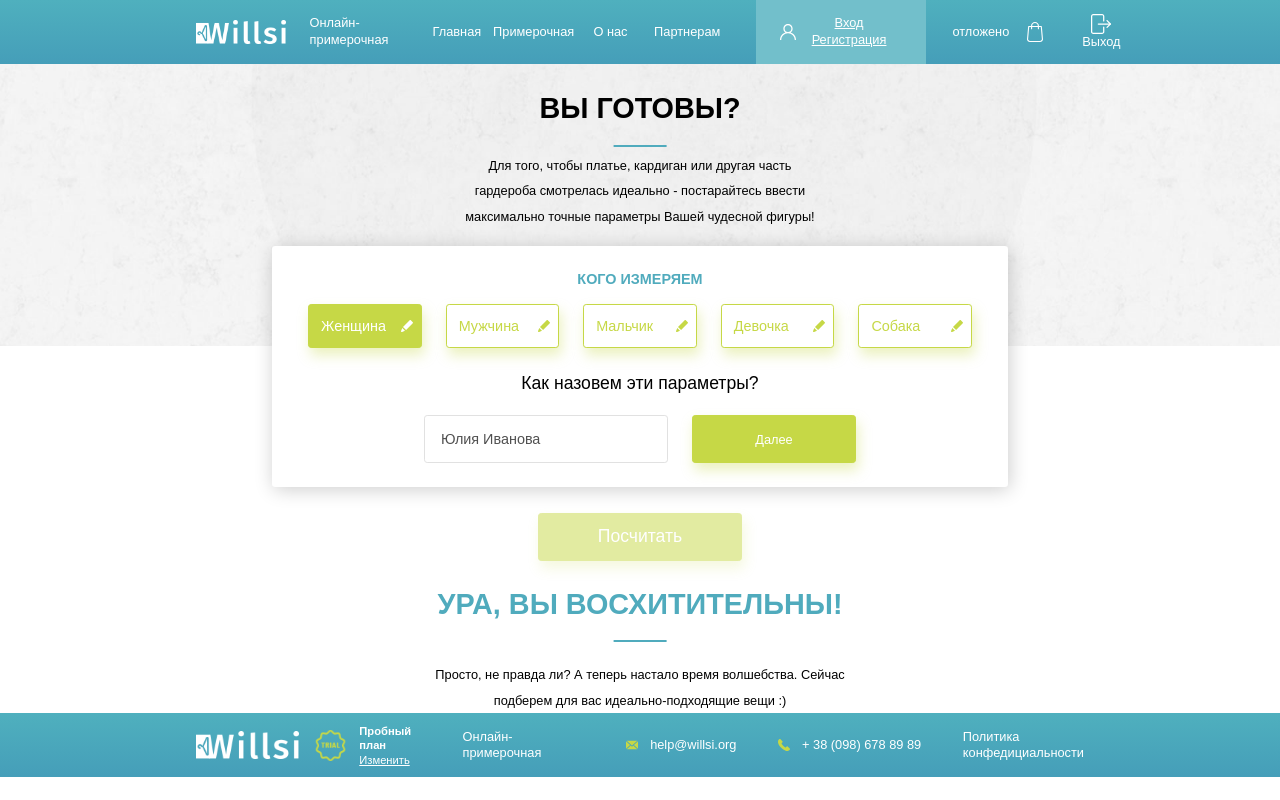
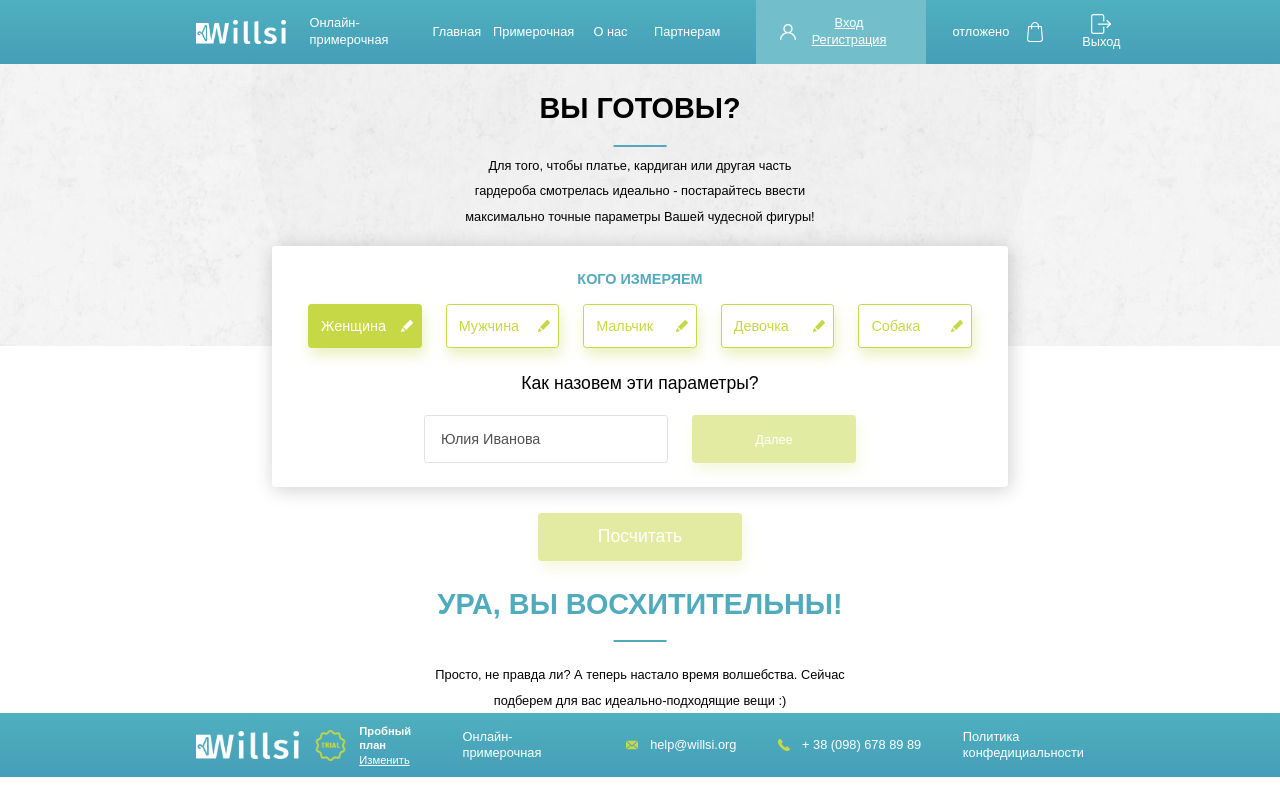
Before and after one commit to serg27makar/willsi, a React (Create React App) app: page /data in a window 1280 px wide. Built offline with nearby package versions, Linux system fonts and the light colour scheme.

Commit message:
Fix disabled button state

```diff
--- a/src/action/index.js
+++ b/src/action/index.js
@@ -257,13 +257,6 @@ export const actionNewUser = (NewUser) => {
     }
 };
 
-export const actionSearchDisabled = (searchDisabled) => {
-    return {
-        type: 'SEARCH_DISABLED',
-        searchDisabled: searchDisabled
-    }
-};
-
 export const actionSelectedSubCatalogID = (selectedSubCatalogID) => {
     return {
         type: 'SELECTED_SUB_CATALOG_ID',
--- a/src/components/InputDataParams.js
+++ b/src/components/InputDataParams.js
@@ -110,8 +110,8 @@ class InputDataParams extends React.Component {
                                            value={this.state.name || ""}
                                            onChange={this.onChange}
                                     />
-                                    <button className={"recalculate-envelope__button-next text-16 medium" + (this.props.disabled ? " disabled-btn" : "")}
-                                            disabled={this.props.disabled}
+                                    <button className={"recalculate-envelope__button-next text-16 medium " + (this.state.name ? "" : "disabled-btn")}
+                                            disabled={!this.state.name}
                                             onClick={this.updateData}>{ru.Next}</button>
                                 </div>
                             </div>
--- a/src/modals/RecalculateModal.js
+++ b/src/modals/RecalculateModal.js
@@ -1,8 +1,10 @@
 import React from "react";
 import {
     actionEmail,
-    actionHeaderUser, actionOpenModal,
-    actionSearchDisabled, actionUserName, actionUsersParameters
+    actionHeaderUser,
+    actionOpenModal,
+    actionUserName,
+    actionUsersParameters
 } from "../action";
 import {connect} from "react-redux";
 import Recalculate from "../components/Recalculate";
@@ -86,7 +88,6 @@ class RecalculateModal extends React.Component {
     }
 
     lastBlock(params) {
-        this.props.searchDisabledFunction(true);
         this.addParams(params, true);
     }
 
@@ -180,9 +181,6 @@ const mapDispatchToProps = dispatch => {
         usersParametersFunction: (UsersParameters) => {
             dispatch(actionUsersParameters(UsersParameters))
         },
-        searchDisabledFunction: (searchDisabled) => {
-            dispatch(actionSearchDisabled(searchDisabled))
-        },
         headerUserFunction: (HeaderUser) => {
             dispatch(actionHeaderUser(HeaderUser))
         },
--- a/src/pages/Data.js
+++ b/src/pages/Data.js
@@ -160,7 +160,7 @@ class Data extends React.Component {
         return(
             <div className="content">
                 <DataHeader/>
-                <InputDataParams nextParams={this.nextParams} changeGender={this.genderSwitcher} disabled={this.props.searchDisabled}/>
+                <InputDataParams nextParams={this.nextParams} changeGender={this.genderSwitcher}/>
                 <RecalculateFooter disabled={!this.state.startParams}/>
             </div>
         )
@@ -170,7 +170,6 @@ class Data extends React.Component {
 function MapStateToProps(state) {
     return {
         page: state.pageReducer.page,
-        searchDisabled: state.catalogReducer.searchDisabled,
         UserID: state.userReducer.UserID,
         UserName: state.userReducer.UserName,
         Email: state.userReducer.Email,
--- a/src/reducers/catalogReducer.js
+++ b/src/reducers/catalogReducer.js
@@ -2,7 +2,6 @@ const initialState = {
     catalog: "0",
     catalogName: "",
     subCatalogName: "",
-    searchDisabled: false,
     selectedSubCatalogID: -1,
     searchItemParams: {},
     searchItemColor: {},
@@ -26,11 +25,6 @@ export default function catalogReducer(state = initialState, action) {
                 ...state,
                 subCatalogName: action.subCatalogName
             };
-        case "SEARCH_DISABLED":
-            return {
-                ...state,
-                searchDisabled: action.searchDisabled
-            };
         case "SELECTED_SUB_CATALOG_ID":
             return {
                 ...state,
```
